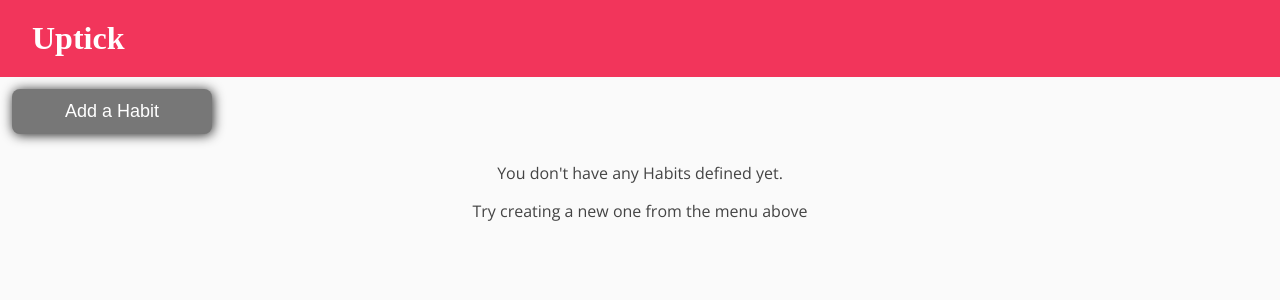
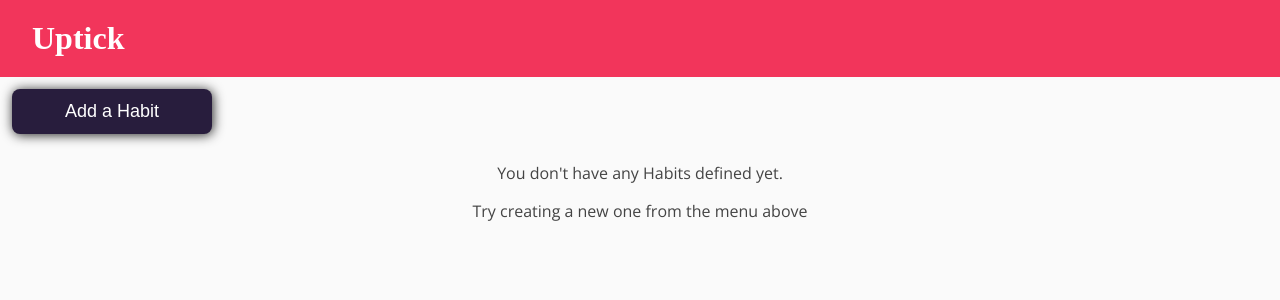
Before and after one commit to Rory-Gaddin/react-habits, a React (Create React App) app: page / in a window 1280 px wide. Shown: the top 300 px of the page. Built offline with nearby package versions, Linux system fonts and the light colour scheme; a web font is replaced by a local one.

Commit message:
Outsourced RaisedButton styles to theme

```diff
--- a/src/components/UI/RaisedButton/RaisedButton.module.css
+++ b/src/components/UI/RaisedButton/RaisedButton.css
@@ -26,19 +26,3 @@
 .RaisedButton:disabled {
   background-color: #444;
 }
-
-.Primary {
-  background-color: #42F;
-}
-
-.Accent {
-  background-color: #F82;
-}
-
-.Warn {
-  background-color: #F24;
-}
-
-.Good {
-  background-color: #8C0;
-}
--- a/src/components/UI/RaisedButton/RaisedButton.js
+++ b/src/components/UI/RaisedButton/RaisedButton.js
@@ -1,7 +1,9 @@
-import React from 'react'
+import React, { useContext } from 'react'
 import PropTypes from 'prop-types'
-import styles from './RaisedButton.module.css';
+import './RaisedButton.css';
 import { clone } from 'lodash';
+import { ThemeContext } from './../../../contexts/theme.context';
+import getThemeStyles from './../../../helpers/style.helper';
 
 const thisPropTypes = {
   type: PropTypes.string,
@@ -13,11 +15,12 @@ const RaisedButton = props => {
   const domProps = clone(props);
   Object.keys(thisPropTypes).forEach(key => delete domProps[key]);
 
+  const themeCtx = useContext(ThemeContext)
+
   return (
     <button
       className={
-        `${styles.RaisedButton}
-        ${props.type ? (styles[props.type] || '') : 'Primary'}`
+        `RaisedButton ${getThemeStyles('buttons.' + (props.type || 'primary'), themeCtx)}`
       }
       disabled={props.disabled}
       onClick={props.onClick}
--- a/src/themes/themes.js
+++ b/src/themes/themes.js
@@ -55,5 +55,19 @@ export const lightTheme = {
     highlight30Perc: {
       backgroundColor: lightThemeColors.perc30
     }
+  },
+  buttons: {
+    primary: {
+      backgroundColor: '#281D3D'
+    },
+    accent: {
+      backgroundColor: '#F38902'
+    },
+    warn: {
+      backgroundColor: '#F2355B'
+    },
+    good: {
+      backgroundColor: '#02A694'
+    }
   }
 }
```
